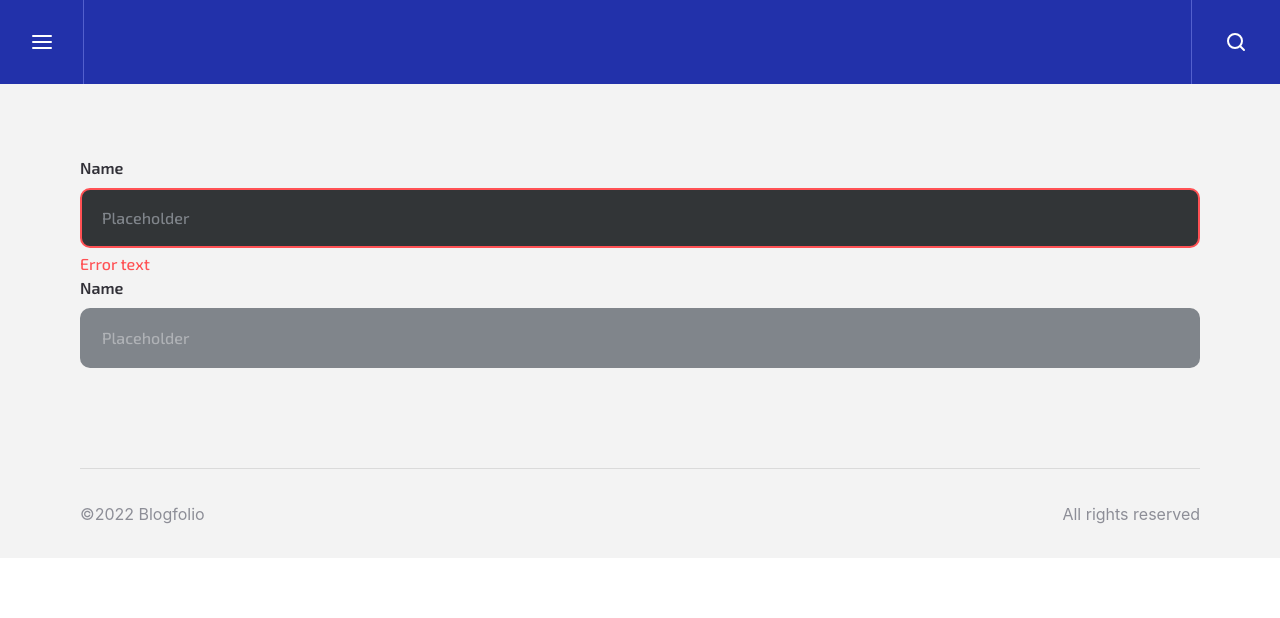
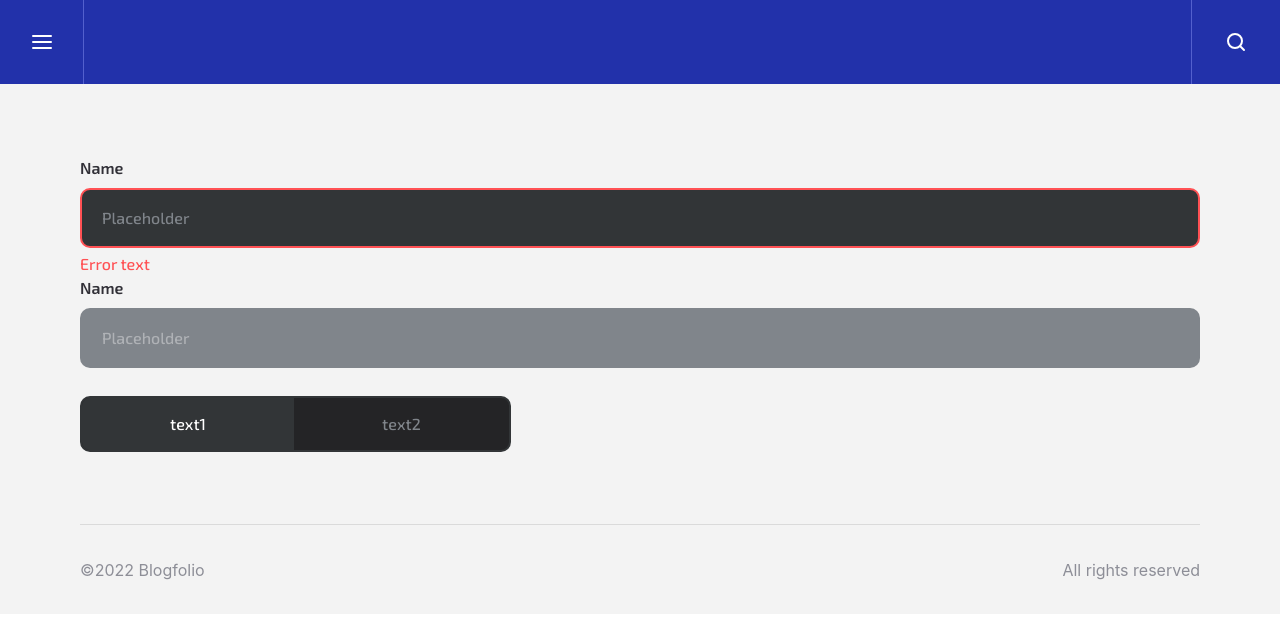
Before and after one commit to d1m0ss/pixema, a React (Create React App) app: page / in a window 1280 px wide. Shown: the top 618 px of the page. Built offline with nearby package versions, Linux system fonts and the light colour scheme.

Commit message:
feat: Tabs

```diff
--- a/src/App.tsx
+++ b/src/App.tsx
@@ -2,6 +2,8 @@ import { useState } from "react";
 import "./App.scss";
 import { Input } from "./components/Input/Input";
 import { PageTemlate } from "./components/PageTemlate/PageTemlate";
+import { Tabs } from "./components/Tabs/Tabs";
+import { Tab } from "./components/Tabs/Tab/Tab";
 
 export const App = () => {
   const [name, setName] = useState<string>("");
@@ -11,8 +13,12 @@ export const App = () => {
   return (
     <div className="app">
       <PageTemlate>
-        <Input title="Name" value={name} handleChange={handleChangeName} placeholder="Placeholder" errorMessage="Error text"/>
-        <Input title="Name" value={name} handleChange={handleChangeName} placeholder="Placeholder" isDisabled/>
+        <Input title="Name" value={name} handleChange={handleChangeName} placeholder="Placeholder" errorMessage="Error text" />
+        <Input title="Name" value={name} handleChange={handleChangeName} placeholder="Placeholder" isDisabled />
+        <Tabs>
+          {"text1"}
+          {"text2"}
+        </Tabs>
       </PageTemlate>
     </div>
   );
--- /dev/null
+++ b/src/components/Tabs/Tab/Tab.scss
@@ -0,0 +1,12 @@
+@import "../../../index.scss";
+
+.tabs {
+  &__tab {
+    padding: 14px 88px;
+    cursor: pointer;
+  }
+  .active {
+    color: $white;
+    background-color: $graphite;
+  }
+}
--- /dev/null
+++ b/src/components/Tabs/Tab/Tab.tsx
@@ -0,0 +1,25 @@
+import { FC, MouseEvent } from "react";
+import "./Tab.scss";
+
+interface ITab {
+  key: number;
+  title: string;
+  isActive?: boolean;
+}
+
+export const Tab: FC<ITab> = ({ key, title, isActive }) => {
+  const handleActive = (e: MouseEvent) => {
+    if (e.target && e.target.parentNode) {
+      e.target.parentNode.childNodes.forEach((tab: any) => {
+        tab.classList.remove("active");
+      });
+      e.target.classList.add("active");
+    }
+  };
+
+  return (
+    <li className={`tabs__tab ${isActive && "active"}`} key={key} onClick={(e) => handleActive(e)}>
+      {title}
+    </li>
+  );
+};
--- /dev/null
+++ b/src/components/Tabs/Tabs.scss
@@ -0,0 +1,15 @@
+@import "../../index.scss";
+
+.tabs {
+  width: max-content;
+  font: $S1-4Decktop;
+  color: $secondary;
+  border-radius: 10px;
+  background-color: $dark;
+  border: 2px solid $graphite;
+  overflow: hidden;
+  &__list {
+    display: flex;
+    list-style-type: none;
+  }
+}
--- /dev/null
+++ b/src/components/Tabs/Tabs.tsx
@@ -0,0 +1,19 @@
+import { FC, ReactNode } from "react";
+import { Tab } from "./Tab/Tab";
+import "./Tabs.scss";
+
+interface ITabs {
+  children: string[];
+}
+
+export const Tabs: FC<ITabs> = ({ children }) => {
+  return (
+    <section className="tabs">
+      <ul className="tabs__list" >
+        {children.map((tab, i) => (
+          <Tab key={i} title={tab} isActive={!!(i - 1)} />
+        ))}
+      </ul>
+    </section>
+  );
+};
--- a/src/index.scss
+++ b/src/index.scss
@@ -46,7 +46,7 @@ $orange: #f45d2d;
 $H1Decktop: normal 600 40px/60px "Exo 2";
 $H2Decktop: normal 600 24px/36px "Exo 2";
 $H3Decktop: normal 600 20px/32px "Exo 2";
-$S1-1Decktop: normal 600 18ox/24px "Exo 2";
+$S1-1Decktop: normal 600 18px/24px "Exo 2";
 $S1-2Decktop: normal 700 16px/32px "Exo 2";
 $S1-3Decktop: normal 600 16px/24px "Exo 2";
 $S1-4Decktop: normal 500 16px/24px "Exo 2";
@@ -57,7 +57,7 @@ $BodyDecktop: normal 400 16px/24px "Exo 2";
 $H1Tablet: normal 600 32px/48px "Exo 2";
 $H2Tablet: normal 600 24px/36px "Exo 2";
 $H3Tablet: normal 600 20px/32px "Exo 2";
-$S1-1Tablet: normal 600 18ox/24px "Exo 2";
+$S1-1Tablet: normal 600 18px/24px "Exo 2";
 $S1-2Tablet: normal 700 16px/24px "Exo 2";
 $S1-3Tablet: normal 600 16px/24px "Exo 2";
 $S1-4Tablet: normal 500 16px/24px "Exo 2";
@@ -68,7 +68,7 @@ $BodyTablet: normal 400 16px/24px "Exo 2";
 $H1Mobile: normal 600 28px/42px "Exo 2";
 $H2Mobile: normal 600 20px/36px "Exo 2";
 $H3Mobile: normal 600 18px/28px "Exo 2";
-$S1-1Mobile: normal 600 18ox/24px "Exo 2";
+$S1-1Mobile: normal 600 18px/24px "Exo 2";
 $S1-2Mobile: normal 700 16px/24px "Exo 2";
 $S1-3Mobile: normal 600 16px/24px "Exo 2";
 $S1-4Mobile: normal 500 16px/24px "Exo 2";
```
Also changed, not shown: src/components/Typogrphy/Typogrphy.scss (+15 -9 lines), src/components/Typogrphy/Typogrphy.tsx (+6 -4 lines).
